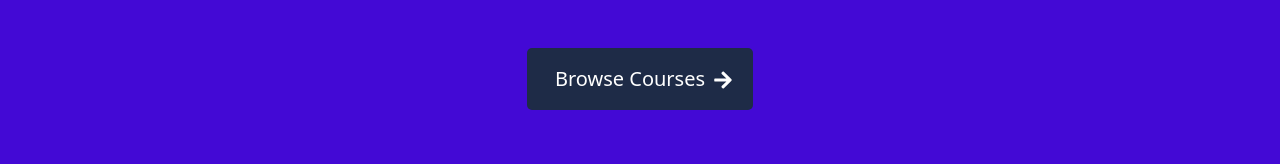
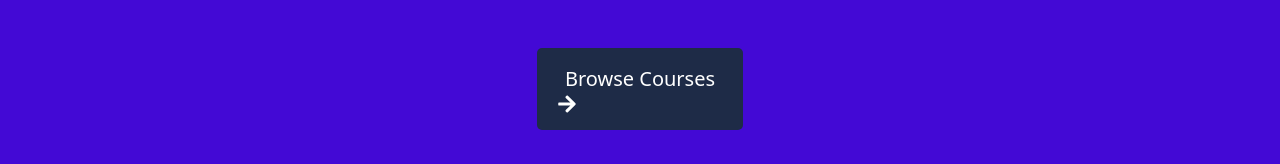
Before and after one commit to neasher1/Learn-With-Neasher-Elearning, a React (Create React App) app: page / in a window 1280 px wide. Shown: the part 455-619 px from the top of the page. Built offline with nearby package versions, Linux system fonts and the light colour scheme; no server answers.

Commit message:
error-fixed

```diff
--- a/package.json
+++ b/package.json
@@ -42,5 +42,10 @@
       "last 1 firefox version",
       "last 1 safari version"
     ]
+  },
+  "devDependencies": {
+    "autoprefixer": "^10.4.13",
+    "postcss": "^8.4.18",
+    "tailwindcss": "^3.2.1"
   }
 }
--- /dev/null
+++ b/postcss.config.js
@@ -0,0 +1,6 @@
+module.exports = {
+  plugins: {
+    tailwindcss: {},
+    autoprefixer: {},
+  },
+}
--- a/src/index.css
+++ b/src/index.css
@@ -1,3 +1,7 @@
+@tailwind base;
+@tailwind components;
+@tailwind utilities;
+
 body {
   margin: 0;
   font-family: -apple-system, BlinkMacSystemFont, 'Segoe UI', 'Roboto', 'Oxygen',
--- /dev/null
+++ b/tailwind.config.js
@@ -0,0 +1,10 @@
+/** @type {import('tailwindcss').Config} */
+module.exports = {
+  content: [
+    "./src/**/*.{js,jsx,ts,tsx}",
+  ],
+  theme: {
+    extend: {},
+  },
+  plugins: [],
+}
```
Also changed, not shown: 1 other file (tests, documents, lock files or other folders).
